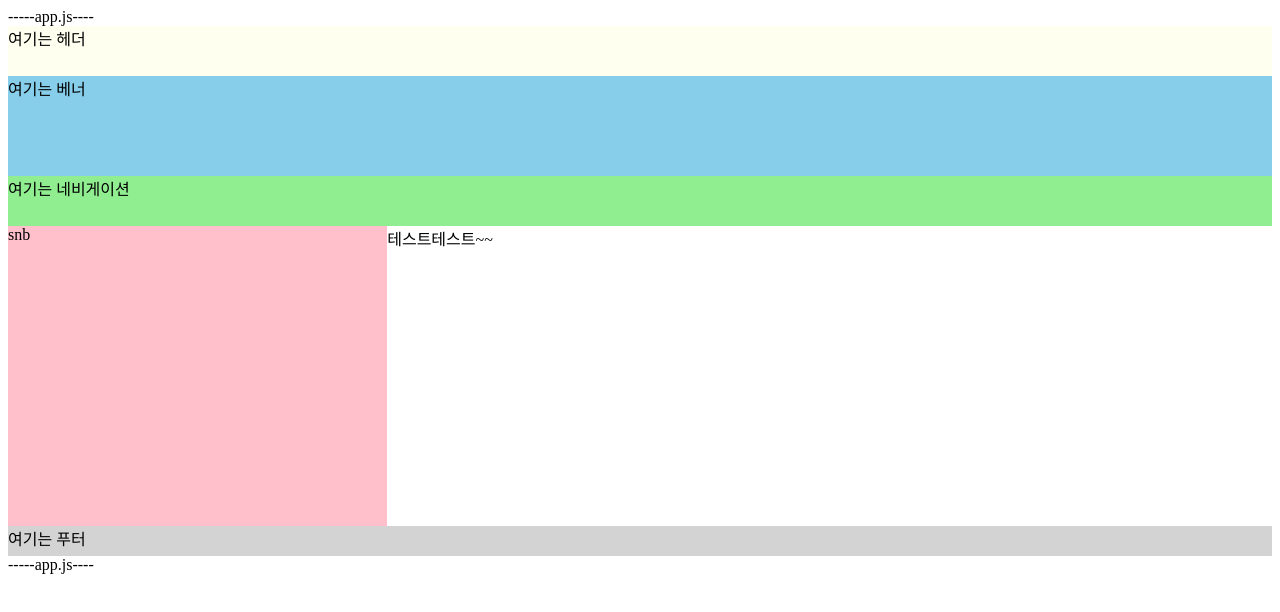
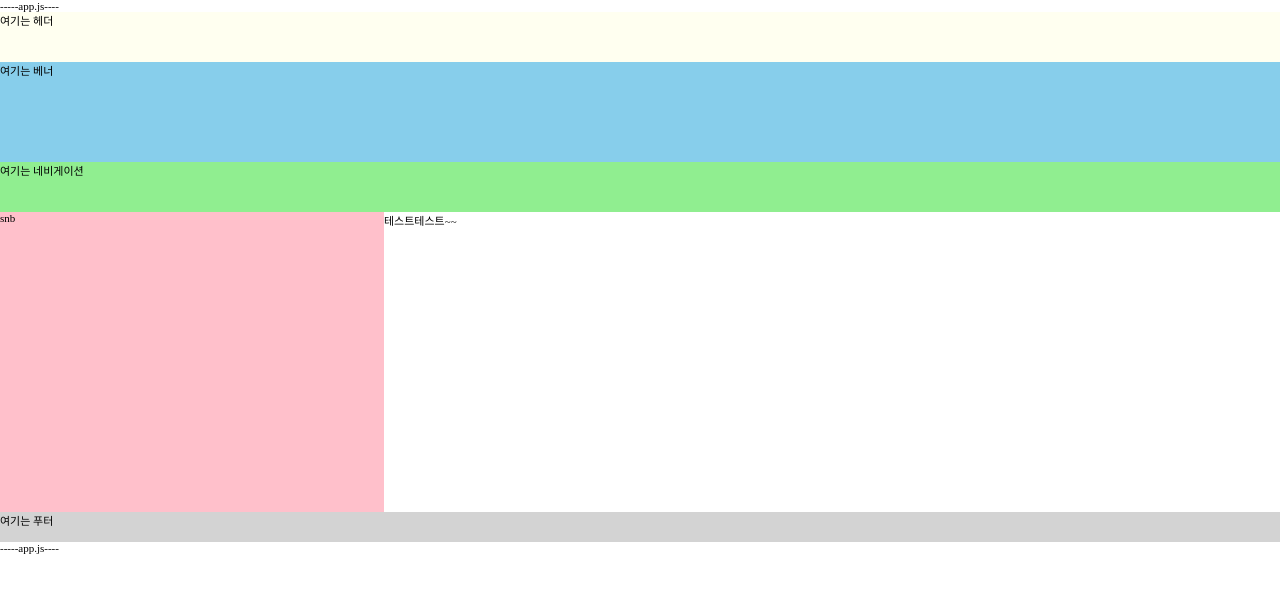
Before and after one commit to cherry-hyeri/codecamp_frontend, a Next.js app in the folder class/: page / in a window 1280 px wide. Shown: the top 612 px of the page. Built offline with nearby package versions, Linux system fonts and the light colour scheme.

Commit message:
14-globalstyle

```diff
--- a/class/pages/_app.tsx
+++ b/class/pages/_app.tsx
@@ -1,4 +1,6 @@
+import { Global } from "@emotion/react";
 import type { AppProps } from "next/app";
+import { globalStyles } from "../src/commons/styles/globalStyles";
 import ApolloSetting from "../src/components/commons/apollo";
 import Layout from "../src/components/commons/layout";
 
@@ -7,9 +9,12 @@
     <>
       <div>-----app.js----</div>
       <ApolloSetting>
-        <Layout>
-          <Component {...pageProps} />
-        </Layout>
+        <>
+          <Global styles={globalStyles} />
+          <Layout>
+            <Component {...pageProps} />
+          </Layout>
+        </>
       </ApolloSetting>
       <div>-----app.js----</div>
     </>
--- /dev/null
+++ b/class/src/commons/styles/globalStyles.ts
@@ -0,0 +1,15 @@
+import { css } from "@emotion/react";
+
+export const globalStyles = css`
+  * {
+    margin: 0;
+    box-sizing: border-box;
+    font-size: 11px;
+    // font-family: "myfont";
+  }
+
+  @font-face {
+    font-family: "myfont";
+    src: url("/fonts/scifibit.ttf");
+  }
+`;
```
Also changed, not shown: class/public/fonts/scifibit.ttf (added), 1 other file (tests, documents, lock files or other folders).
